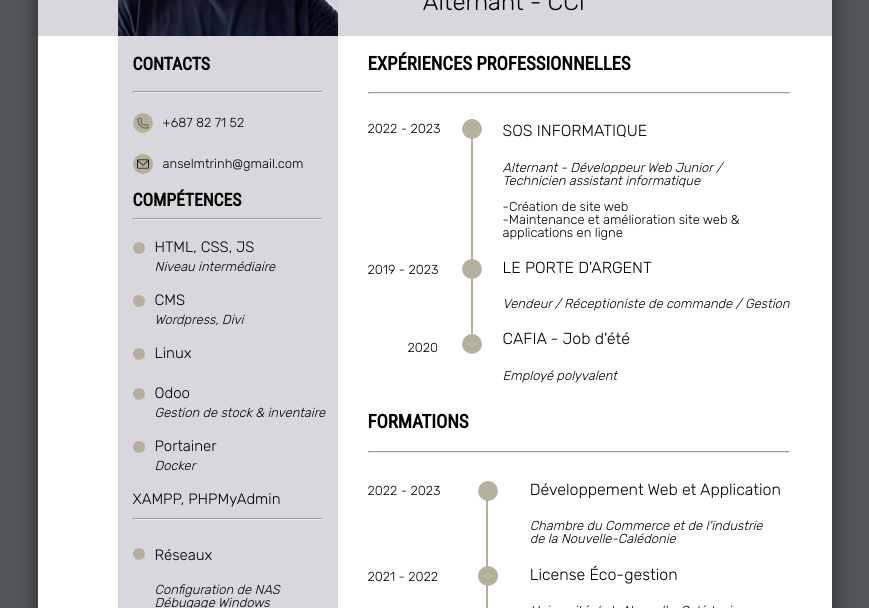
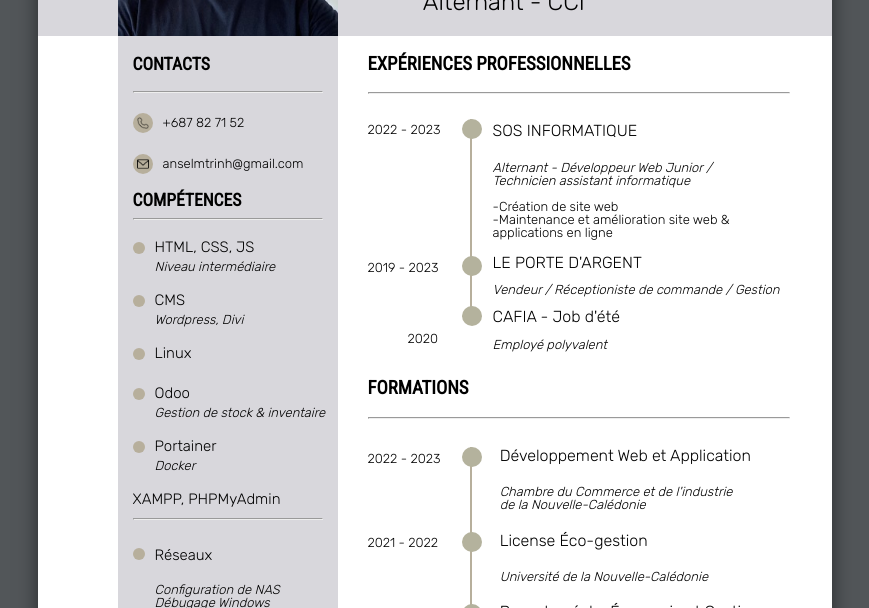
Before and after one commit to AnselmTrinh/anselmtrinhCV, a plain HTML site: page index.html in a window 1280 px wide. Shown: the part 192-800 px from the top of the page, without its empty margins (205-1074 px from the left). Drawn offline with Linux system fonts and the light colour scheme.

Commit message:
latest_v4

```diff
--- a/index.html
+++ b/index.html
@@ -121,9 +121,9 @@
           <hr class="hr_long" />
           <span class="body_experience">
             <div class="date">
-              <p style="margin-top: 20px">2022 - 2023</p>
-              <p style="margin-top: 128px">2019 - 2023</p>
-              <p style="margin-top: 65px; margin-left: 40px">2020</p>
+              <p style="margin-top: 21px">2022 - 2023</p>
+              <p style="margin-top: 125px">2019 - 2023</p>
+              <p style="margin-top: 58px; margin-left: 40px">2020</p>
             </div>
             <hr id="hr_vertical_1" />
             <div class="hr_rounds">
@@ -131,9 +131,9 @@
               <div id="hr_round_2"></div>
               <div id="hr_round_3"></div>
             </div>
-            <div class="text_body">
+            <div class="texte_horizontale1">
               <h4>SOS INFORMATIQUE</h4>
-              <p style="font-style: italic;">
+              <p style="font-style: italic">
                 Alternant - Développeur Web Junior / <br />
                 Technicien assistant informatique
               </p>
@@ -142,12 +142,17 @@
                 -Maintenance et amélioration site web & <br />
                 applications en ligne
               </p>
-              <h4>LE PORTE D'ARGENT</h4>
-              <p style="font-style: italic;">
-                Vendeur / Réceptioniste de commande / Gestion
-              </p>
-              <h4>CAFIA - Job d'été</h4>
-              <p style="font-style: italic;">Employé polyvalent</p>
+              <span style="line-height: 6px">
+                <h4>LE PORTE D'ARGENT</h4>
+                <p style="font-style: italic">
+                  Vendeur / Réceptioniste de commande / Gestion
+                </p>
+              </span>
+              <span style="line-height: 6px">
+
+                <h4>CAFIA - Job d'été</h4>
+                <p style="font-style: italic">Employé polyvalent</p>
+              </span>
             </div>
           </span>
           <h3>FORMATIONS</h3>
@@ -155,8 +160,8 @@
           <hr class="hr_long" />
           <span class="body_formation">
             <div class="date">
-              <p style="margin-top: 23px">2022 - 2023</p>
-              <p style="margin-top: 73px">2021 - 2022</p>
+              <p style="margin-top: 25px">2022 - 2023</p>
+              <p style="margin-top: 71px">2021 - 2022</p>
               <p style="margin-top: 60px; margin-left: 40px">2020</p>
             </div>
             <hr id="hr_vertical_2" />
@@ -165,7 +170,7 @@
               <div id="hr_round_5"></div>
               <div id="hr_round_6"></div>
             </div>
-            <div class="text_body">
+            <div class="texte_horizontale2">
               <h4>Développement Web et Application</h4>
               <p style="font-style: italic">
                 Chambre du Commerce et de l'industrie <br />
--- a/style.css
+++ b/style.css
@@ -151,8 +151,8 @@ page[size="A4"] {
   background-color: #b7af9c;
   border-color: #b7af9c;
   width: 1px;
-  height: 228px;
-  left: -20px;
+  height: 205px;
+  margin-left: 30px;
   margin-top: 17px;
 }
 
@@ -163,7 +163,7 @@ page[size="A4"] {
   border-color: #b7af9c;
   width: 1px;
   height: 167px;
-  margin-left: 46px;
+  margin-left: 30px;
   margin-top: 20px;
 }
 
@@ -203,7 +203,7 @@ page[size="A4"] {
   height: 20px;
   border-radius: 50%;
   background-color: #b4b29d;
-  margin-top: 120px;
+  margin-top: 117px;
   margin-left: 94px;
 }
 
@@ -212,7 +212,7 @@ page[size="A4"] {
   height: 20px;
   border-radius: 50%;
   background-color: #b4b29d;
-  margin-top: 55px;
+  margin-top: 30px;
   margin-left: 94px;
 }
 
@@ -222,7 +222,7 @@ page[size="A4"] {
   border-radius: 50%;
   background-color: #b4b29d;
   margin-top: 20px;
-  margin-left: 110px;
+  margin-left: 94px;
 }
 
 #hr_round_5 {
@@ -231,7 +231,7 @@ page[size="A4"] {
   border-radius: 50%;
   background-color: #b4b29d;
   margin-top: 65px;
-  margin-left: 110px;
+  margin-left: 94px;
 }
 
 #hr_round_6 {
@@ -240,7 +240,7 @@ page[size="A4"] {
   border-radius: 50%;
   background-color: #b4b29d;
   margin-top: 52px;
-  margin-left: 110px;
+  margin-left: 94px;
 }
 
 /* ICON */
@@ -277,3 +277,11 @@ h4 {
   font-family: "Rubik", sans-serif;
   font-weight: 100;
 }
+
+/* FORMATIONS */
+.texte_horizontale1{
+  margin-right: 10px
+}
+.texte_horizontale2 {
+  margin-right: 30px;
+}
```
